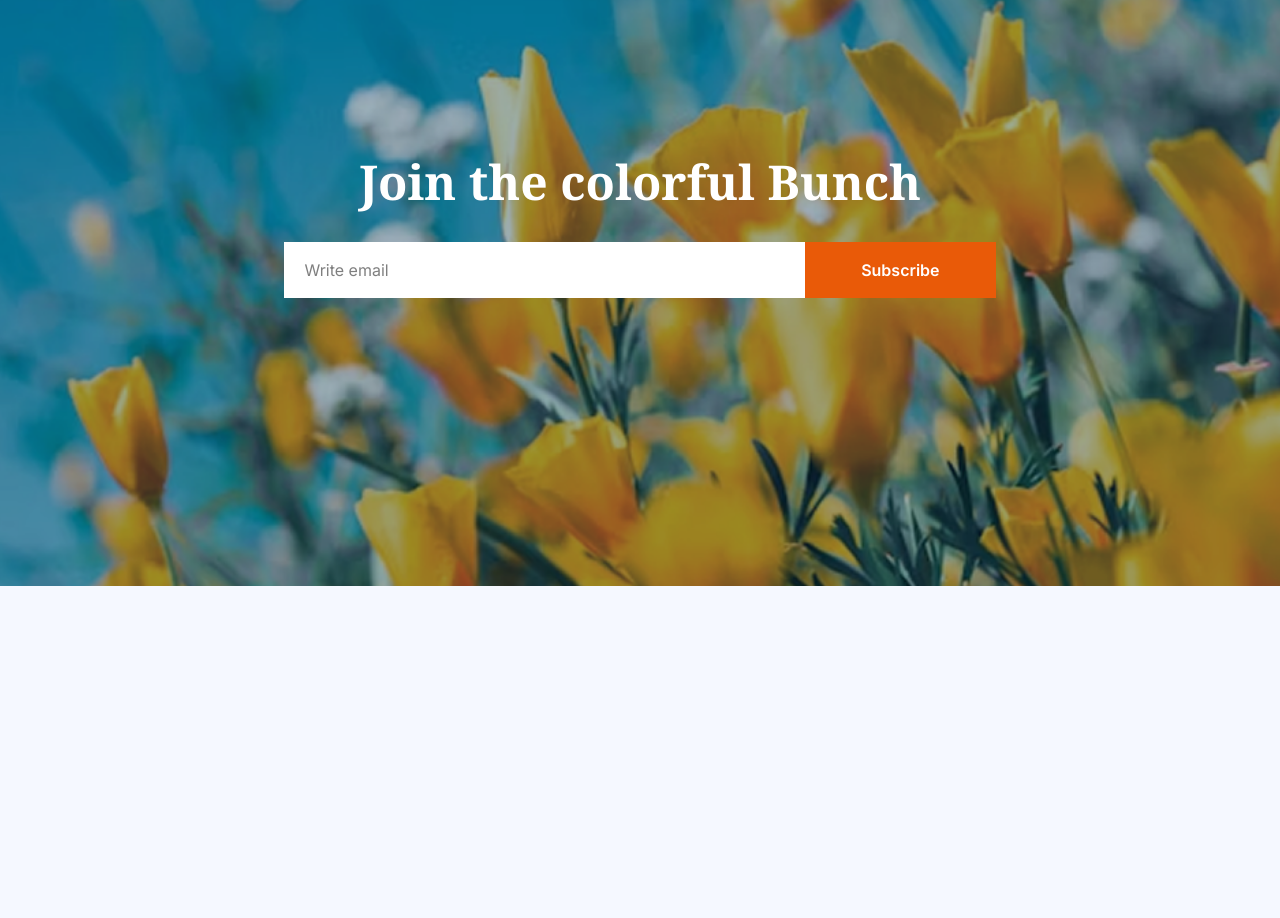
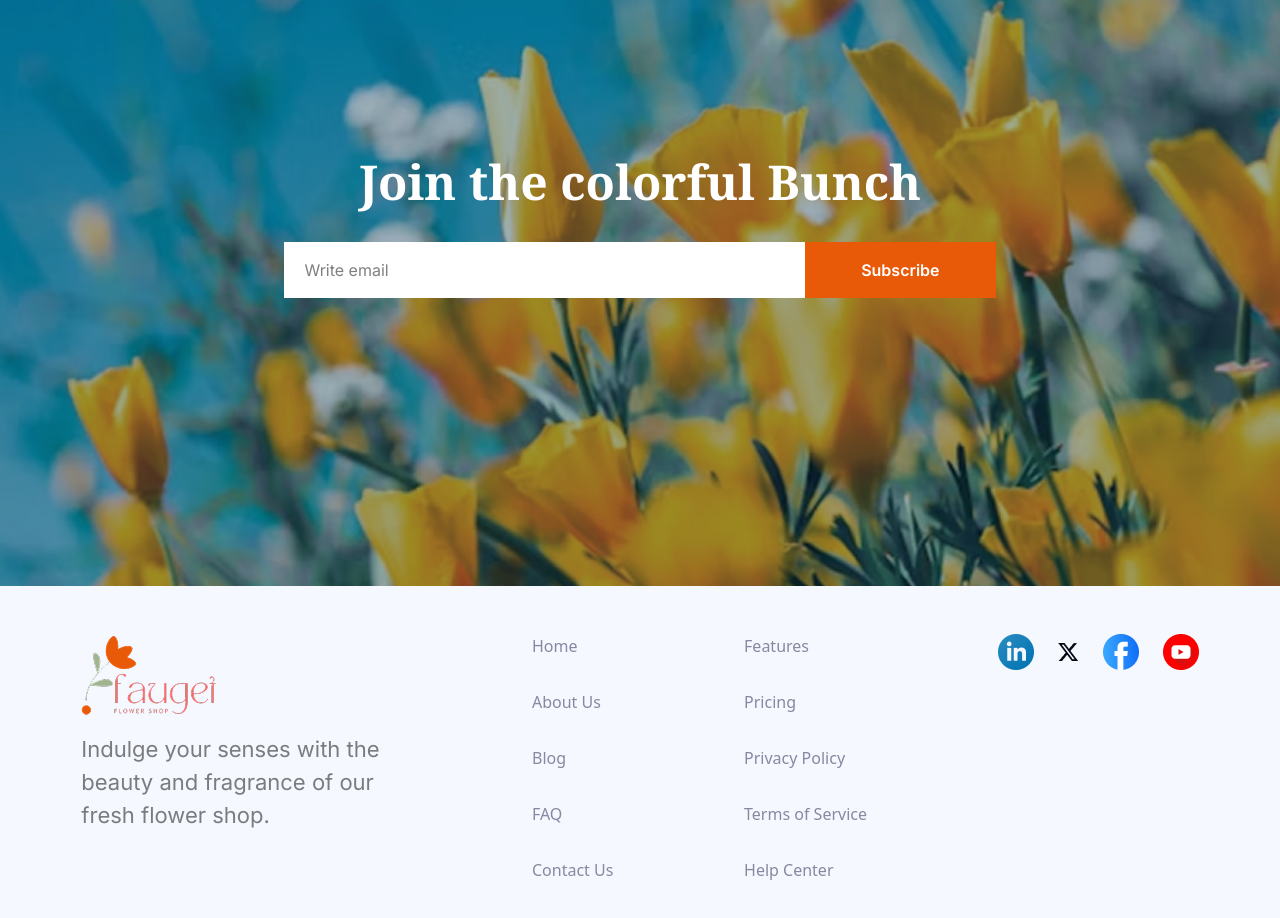
Before and after one commit to samibyte/pha02-responsive-flowers, a plain HTML site: page index.html in a window 1280 px wide. Shown: the part 3027-3945 px from the top of the page. Before the commit the page ends 3613 px from the top, so only its background shows below. Drawn offline with nearby package versions, Linux system fonts and the light colour scheme.

Commit message:
add footer section and links

```diff
--- a/index.html
+++ b/index.html
@@ -33,15 +33,13 @@
         <div class="flex sm:gap-12">
           <ul class="flex sm:gap-12">
             <li class="hidden sm:inline">
-              <a class="font-bold text-[#252432] nav-link" href="">Home</a>
+              <a class="font-bold text-[#252432]" href="">Home</a>
             </li>
             <li class="hidden sm:inline">
-              <a class="text-[#8987A1] hover:text-[#252432] nav-link" href=""
-                >Shop</a
-              >
+              <a class="text-[#8987A1] hover:text-[#252432]" href="">Shop</a>
             </li>
             <li class="hidden sm:inline">
-              <a class="text-[#8987A1] hover:text-[#252432] nav-link" href=""
+              <a class="text-[#8987A1] hover:text-[#252432]" href=""
                 >About Us</a
               >
             </li>
@@ -183,7 +181,7 @@
       </section>
 
       <section
-        class="w-full h-full bg-[url(./assets/news-letter-bg.png)] bg-cover bg-no-repeat bg-center text-center"
+        class="w-full h-full bg-[url(./assets/news-letter-bg.png)] bg-cover bg-no-repeat bg-center text-center mb-12"
       >
         <div class="pt-26 pb-16 sm:py-72 inter-font">
           <h2 class="section-title text-white mb-6 join-title">
@@ -206,6 +204,68 @@
         </div>
       </section>
     </main>
-    <footer></footer>
+    <footer class="sm:flex justify-around items-start mx-4 mb-12">
+      <div class="mb-5 w-80">
+        <img class="mb-4" src="./assets/logo.png" alt="fuagei logo" />
+        <p class="section-description">
+          Indulge your senses with the beauty and fragrance of our fresh flower
+          shop.
+        </p>
+      </div>
+      <ul class="mb-5">
+        <li class="mb-8">
+          <a class="text-[#8987A1] hover:text-[#252432]" href="">Home</a>
+        </li>
+        <li class="mb-8">
+          <a class="text-[#8987A1] hover:text-[#252432]" href="">About Us</a>
+        </li>
+        <li class="mb-8">
+          <a class="text-[#8987A1] hover:text-[#252432]" href="">Blog </a>
+        </li>
+        <li class="mb-8">
+          <a class="text-[#8987A1] hover:text-[#252432]" href="">FAQ</a>
+        </li>
+        <li class="">
+          <a class="text-[#8987A1] hover:text-[#252432]" href="">Contact Us</a>
+        </li>
+      </ul>
+
+      <ul class="mb-5">
+        <li class="mb-8">
+          <a class="text-[#8987A1] hover:text-[#252432]" href="">Features</a>
+        </li>
+        <li class="mb-8">
+          <a class="text-[#8987A1] hover:text-[#252432]" href="">Pricing</a>
+        </li>
+        <li class="mb-8">
+          <a class="text-[#8987A1] hover:text-[#252432]" href=""
+            >Privacy Policy</a
+          >
+        </li>
+        <li class="mb-8">
+          <a class="text-[#8987A1] hover:text-[#252432]" href=""
+            >Terms of Service</a
+          >
+        </li>
+        <li class="">
+          <a class="text-[#8987A1] hover:text-[#252432]" href="">Help Center</a>
+        </li>
+      </ul>
+
+      <ul class="flex gap-6 items-center">
+        <li>
+          <a href=""><img src="./assets/icon-linkedin.png" alt="" /></a>
+        </li>
+        <li>
+          <a href=""><img src="./assets/icon-twitter.png" alt="" /></a>
+        </li>
+        <li>
+          <a href=""><img src="./assets/icon-facebook.png" alt="" /></a>
+        </li>
+        <li>
+          <a href=""><img src="./assets/icon-youtube.png" alt="" /></a>
+        </li>
+      </ul>
+    </footer>
   </body>
 </html>
```
